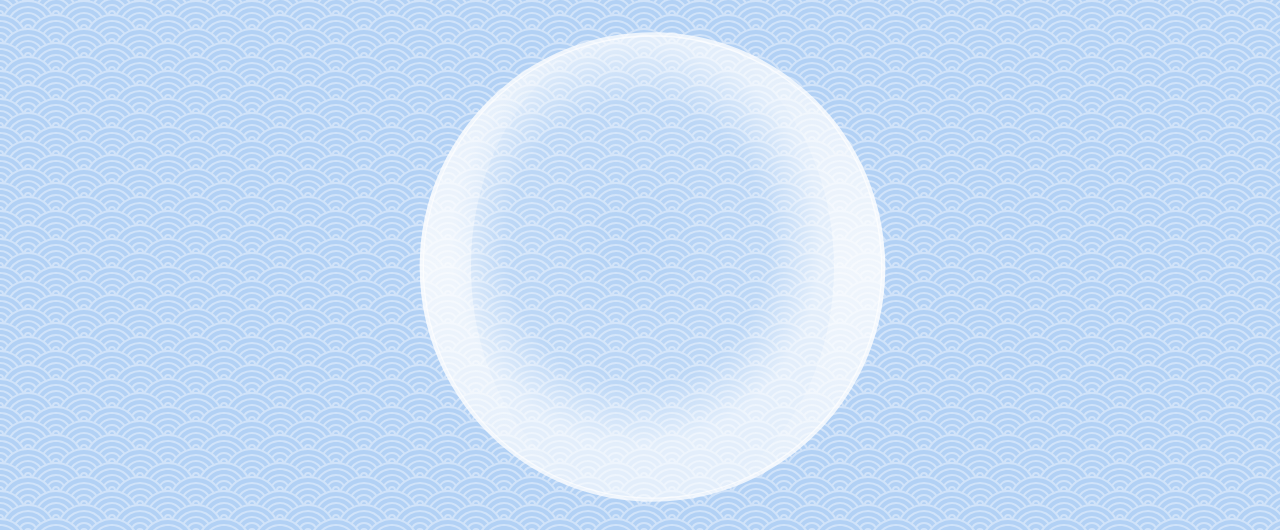
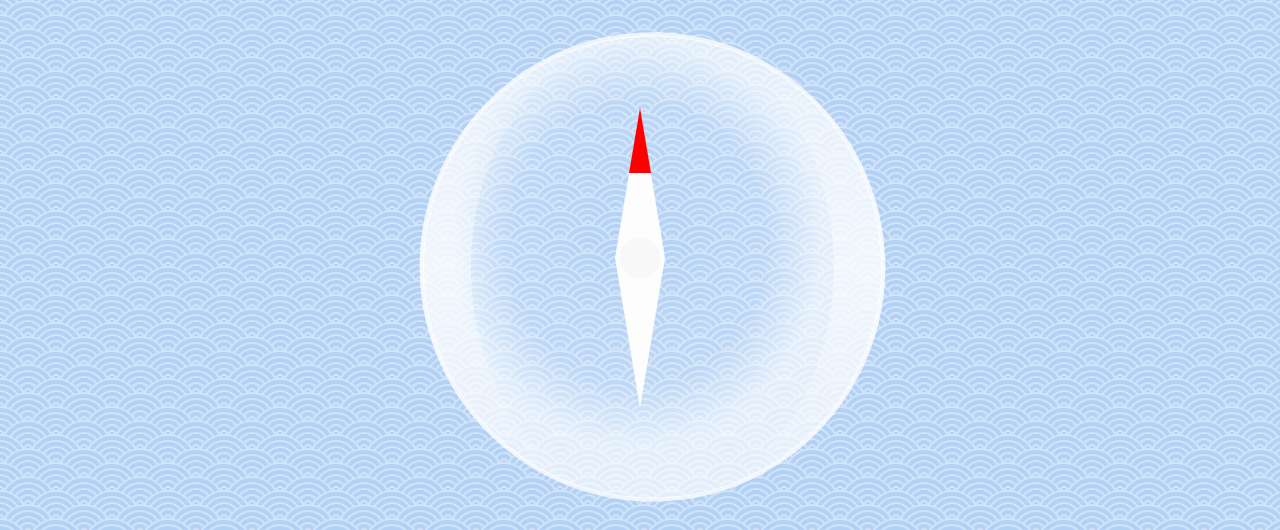
Before and after one commit to 772/eternal-pose-online-tool, a plain HTML site: page index.html in a window 1280 px wide. Shown: the top 530 px of the page. Drawn offline with Linux system fonts and the light colour scheme.

Commit message:
Update index.html

```diff
--- a/index.html
+++ b/index.html
@@ -81,6 +81,10 @@
        style="color:#000000;fill:url(#linearGradient3711)"
        d="m519 48.663c-254.23 3.25-459.57 212.3-459.57 469.41-0.003 257.55 206.05 466.86 460.89 469.4-198.2-3.25-358.31-212.3-358.31-469.4 0-257.11 160.11-466.16 358.31-469.41-0.44 0.007-0.88-0.003-1.32 0.003zm10.68 0c198.2 3.25 358.31 212.3 358.31 469.41 0 257.1-160.11 466.15-358.31 469.4 254.84-2.54 460.89-211.85 460.89-469.4 0-257.56-206.05-466.87-460.89-469.41z" />
   </g>
+
+  <polygon points="500 200  550 500  500 800  450 500" fill="#fdfdfd" />
+  <polygon points="500 200  522 330  478 330" fill="#f00" />
+  <circle cx="500" cy="500" r="40" fill="#f8f8f8" />
 </svg>
 <a href="#" onclick="button()"><h1>Click here to generate a new eternal pose</h1></a>
 <p><span id="degree"></span> °</p>
```
